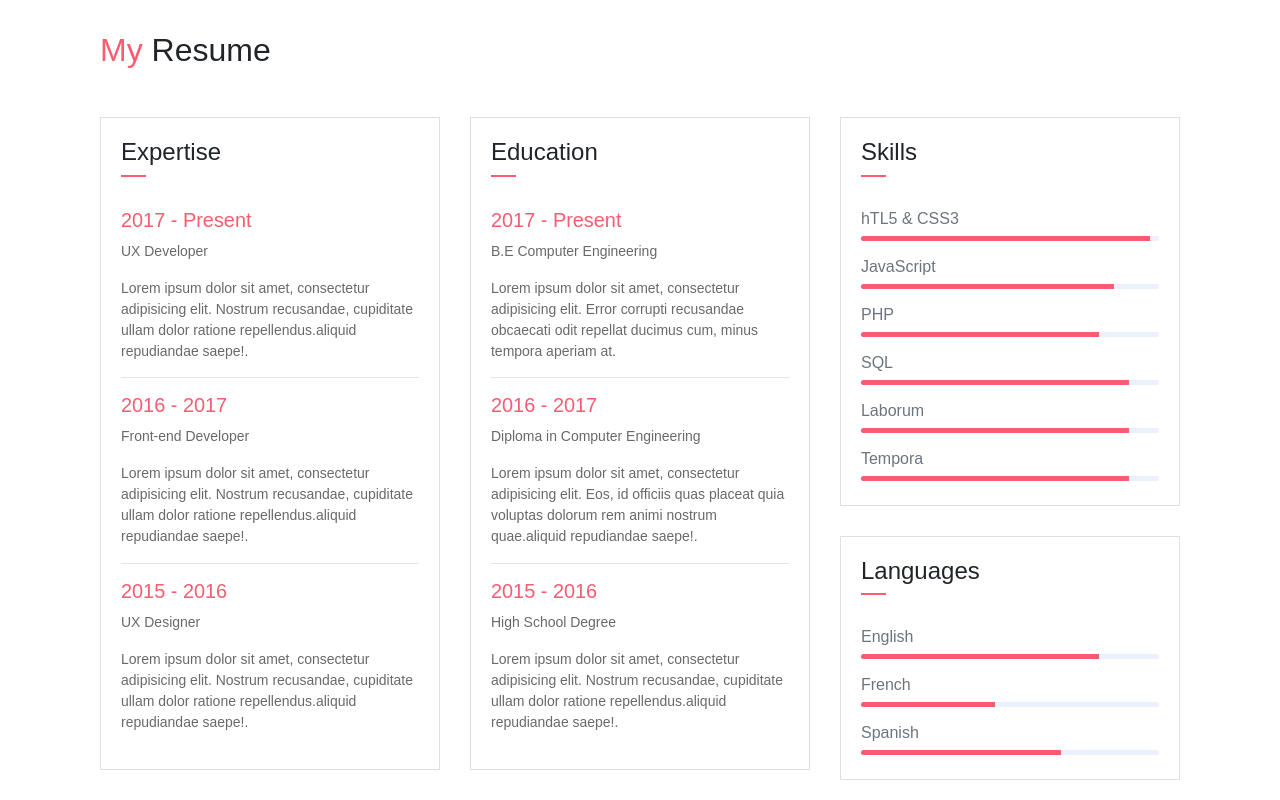
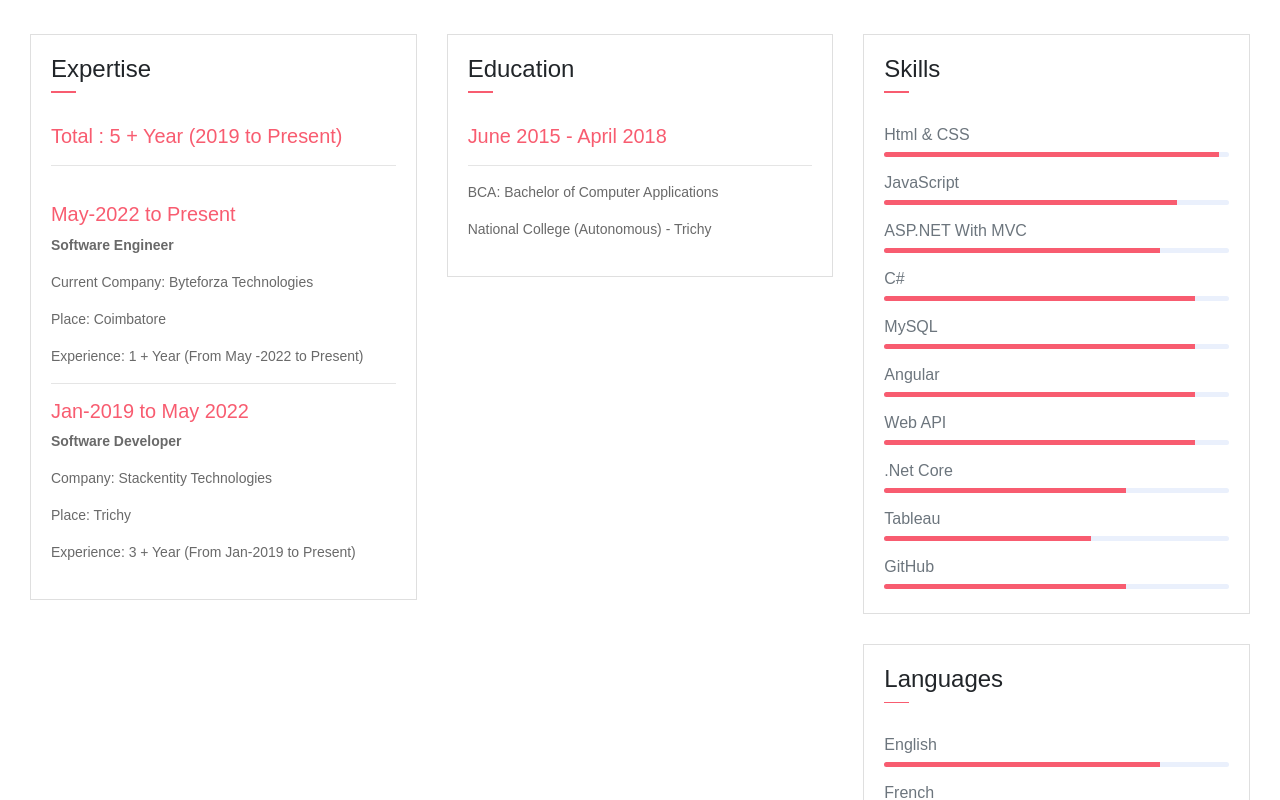
Before and after one commit to Ramkmuar/resume, an Angular app: page / in a window 1280 px wide. Shown: the part 1620-2420 px from the top of the page. Built offline with nearby package versions, Linux system fonts and the light colour scheme.

Commit message:
new code updated

```diff
--- a/src/app/home/home.component.html
+++ b/src/app/home/home.component.html
@@ -72,17 +72,22 @@
             </div>
           </div>
           <div class="card-body">
-            <h6 class="title text-danger">2017 - Present</h6>
-            <P>UX Developer</P>
-            <P class="subtitle">Lorem ipsum dolor sit amet, consectetur adipisicing elit. Nostrum recusandae, cupiditate ullam dolor ratione repellendus.aliquid repudiandae saepe!.</P>
+            <h6 class="title text-danger"> Total : 5 + Year (2019 to Present)</h6>
             <hr>
-            <h6 class="title text-danger">2016 - 2017</h6>
-            <P>Front-end Developer</P>
-            <P class="subtitle">Lorem ipsum dolor sit amet, consectetur adipisicing elit. Nostrum recusandae, cupiditate ullam dolor ratione repellendus.aliquid repudiandae saepe!.</P>
+            <br>
+            <h6 class="title text-danger">May-2022 to Present</h6>
+            <P><b>Software Engineer </b></P>
+            <P class="subtitle"> Current Company: Byteforza Technologies</P>
+            <p>Place: Coimbatore</p>
+            <p>Experience: 1 + Year (From May -2022 to Present)</p>
             <hr>
-            <h6 class="title text-danger">2015 - 2016</h6>
-            <P>UX Designer</P>
-            <P class="subtitle">Lorem ipsum dolor sit amet, consectetur adipisicing elit. Nostrum recusandae, cupiditate ullam dolor ratione repellendus.aliquid repudiandae saepe!.</P>
+            <h6 class="title text-danger">Jan-2019 to May 2022</h6>
+            <P><b>Software Developer</b> </P>
+            <P class="subtitle">Company: Stackentity Technologies</P>
+            <p>   Place: Trichy  </p>
+            <p>   Experience: 3 + Year (From Jan-2019 to Present) </p>
+
+
           </div>
         </div>
       </div>
@@ -95,17 +100,11 @@
             </div>
           </div>
           <div class="card-body">
-            <h6 class="title text-danger">2017 - Present</h6>
-            <P>B.E Computer Engineering</P>
-            <P class="subtitle">Lorem ipsum dolor sit amet, consectetur adipisicing elit. Error corrupti recusandae obcaecati odit repellat ducimus cum, minus tempora aperiam at.</P>
+            <h6 class="title text-danger">June 2015  - April 2018</h6>
             <hr>
-            <h6 class="title text-danger">2016 - 2017</h6>
-            <P>Diploma in Computer Engineering</P>
-            <P class="subtitle">Lorem ipsum dolor sit amet, consectetur adipisicing elit. Eos, id officiis quas placeat quia voluptas dolorum rem animi nostrum quae.aliquid repudiandae saepe!.</P>
-            <hr>
-            <h6 class="title text-danger">2015 - 2016</h6>
-            <P>High School Degree</P>
-            <P class="subtitle">Lorem ipsum dolor sit amet, consectetur adipisicing elit. Nostrum recusandae, cupiditate ullam dolor ratione repellendus.aliquid repudiandae saepe!.</P>
+            <P>BCA: Bachelor of Computer Applications</P>
+            <P class="subtitle">National College (Autonomous) - Trichy</P>
+
 
           </div>
         </div>
@@ -119,7 +118,7 @@
             </div>
           </div>
           <div class="card-body pb-2">
-            <h6>hTL5 &amp; CSS3</h6>
+            <h6>Html & CSS</h6>
             <div class="progress mb-3">
               <div class="progress-bar bg-danger" role="progressbar" style="width: 97%" aria-valuenow="25" aria-valuemin="0" aria-valuemax="100"></div>
             </div>
@@ -127,21 +126,37 @@
             <div class="progress mb-3">
               <div class="progress-bar bg-danger" role="progressbar" style="width: 85%" aria-valuenow="25" aria-valuemin="0" aria-valuemax="100"></div>
             </div>
-            <h6>PHP</h6>
+            <h6>ASP.NET With MVC</h6>
             <div class="progress mb-3">
               <div class="progress-bar bg-danger" role="progressbar" style="width: 80%" aria-valuenow="50" aria-valuemin="0" aria-valuemax="100"></div>
             </div>
-            <h6>SQL</h6>
+            <h6>C#</h6>
             <div class="progress mb-3">
               <div class="progress-bar bg-danger" role="progressbar" style="width: 90%" aria-valuenow="75" aria-valuemin="0" aria-valuemax="100"></div>
             </div>
-            <h6>Laborum</h6>
+            <h6>MySQL</h6>
             <div class="progress mb-3">
               <div class="progress-bar bg-danger" role="progressbar" style="width: 90%" aria-valuenow="75" aria-valuemin="0" aria-valuemax="100"></div>
             </div>
-            <h6>Tempora</h6>
+            <h6>Angular</h6>
             <div class="progress mb-3">
               <div class="progress-bar bg-danger" role="progressbar" style="width: 90%" aria-valuenow="75" aria-valuemin="0" aria-valuemax="100"></div>
+            </div>
+            <h6>Web API</h6>
+            <div class="progress mb-3">
+              <div class="progress-bar bg-danger" role="progressbar" style="width: 90%" aria-valuenow="75" aria-valuemin="0" aria-valuemax="100"></div>
+            </div>
+            <h6>.Net Core</h6>
+            <div class="progress mb-3">
+              <div class="progress-bar bg-danger" role="progressbar" style="width: 70%" aria-valuenow="75" aria-valuemin="0" aria-valuemax="100"></div>
+            </div>
+            <h6>Tableau</h6>
+            <div class="progress mb-3">
+              <div class="progress-bar bg-danger" role="progressbar" style="width: 60%" aria-valuenow="75" aria-valuemin="0" aria-valuemax="100"></div>
+            </div>
+            <h6> GitHub</h6>
+            <div class="progress mb-3">
+              <div class="progress-bar bg-danger" role="progressbar" style="width: 70%" aria-valuenow="75" aria-valuemin="0" aria-valuemax="100"></div>
             </div>
           </div>
         </div>
@@ -192,7 +207,7 @@
             <div class="m-auto"><i class="ti-layers-alt icon-xl"></i></div>
           </div>
           <div class="col-7 text-left py-3">
-            <h1 class="text-danger font-weight-bold font40">50K</h1>
+            <h1 class="text-danger font-weight-bold font40">3</h1>
             <p class="text-light mb-1">Project Finished</p>
           </div>
         </div>
@@ -203,7 +218,7 @@
             <div class="m-auto"><i class="ti-face-smile icon-xl"></i></div>
           </div>
           <div class="col-7 text-left py-3">
-            <h1 class="text-danger font-weight-bold font40">200K</h1>
+            <h1 class="text-danger font-weight-bold font40">2</h1>
             <p class="text-light mb-1">Happy Clients</p>
           </div>
         </div>
```
Also changed, not shown: src/styles.css, 1 other file (tests, documents, lock files or other folders).
